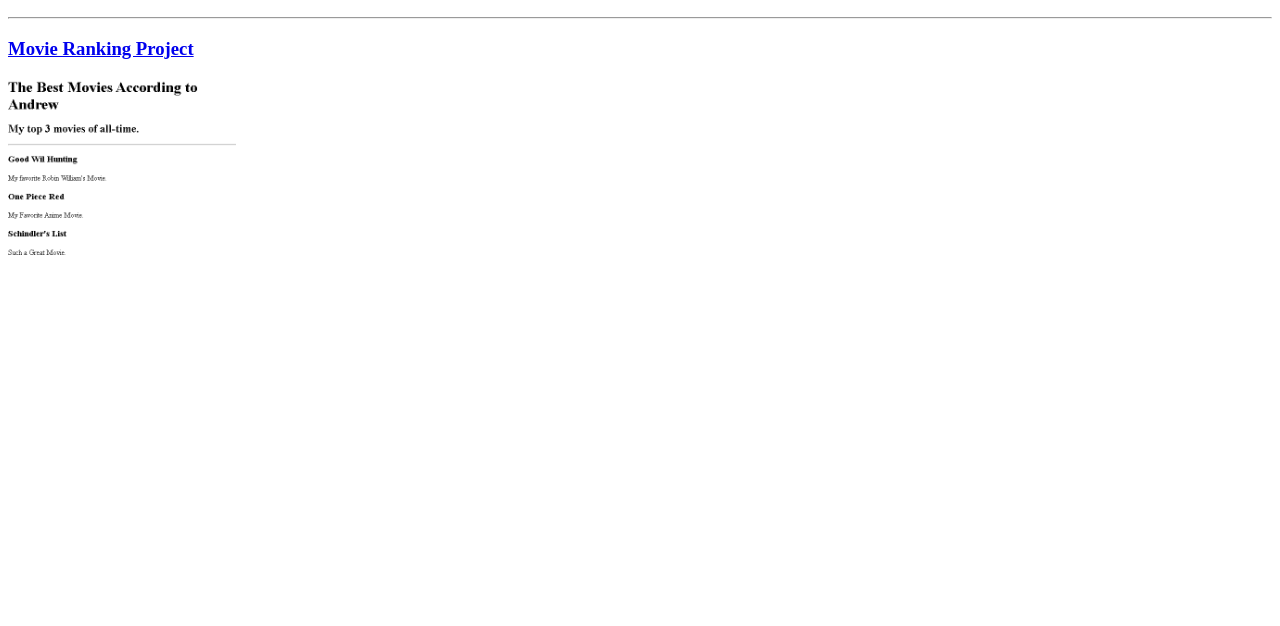
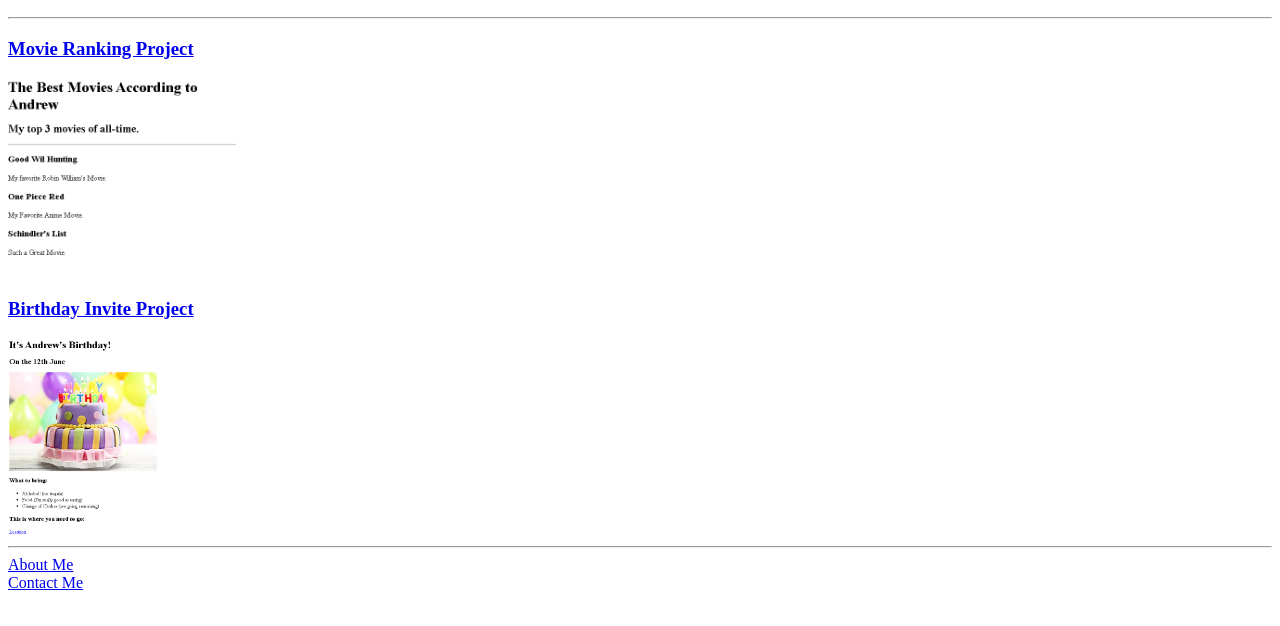
Before and after one commit to andrewx312/html.portfolio, a plain HTML site: page index.html in a window 1280 px wide. Shown: the part 96-722 px from the top of the page. Drawn offline with Linux system fonts and the light colour scheme.

Commit message:
Update index.html

```diff
--- a/index.html
+++ b/index.html
@@ -6,13 +6,18 @@
         <title>Andrew's Portfolio</title>
     </head>
 
-    <body>
+  <body>
         <h1>Andrew's Portfolio</h1>
         <h2>I'm a Web Developer</h2>
         <hr />
         <h3><a href="./public/movie-ranking.html">Movie Ranking Project</a></h3>
         <img src="./assets/images/movie-ranking.png" height="200" alt="movie ranking project preview"/>
-
+        <h3><a href="./public/birthday-invite.html">Birthday Invite Project</a></h3>
+        <img src="./assets/images/birthday-invite.png" height="200"/>
+        <hr />
+        <a href="./public/about.html">About Me</a> <br />
+        <a href="./public/contact.html">Contact Me</a>
+  </body>
     </html>
 <!-- TODO 2: Add Your previous projects' HTML into the public folder -->
 
```
